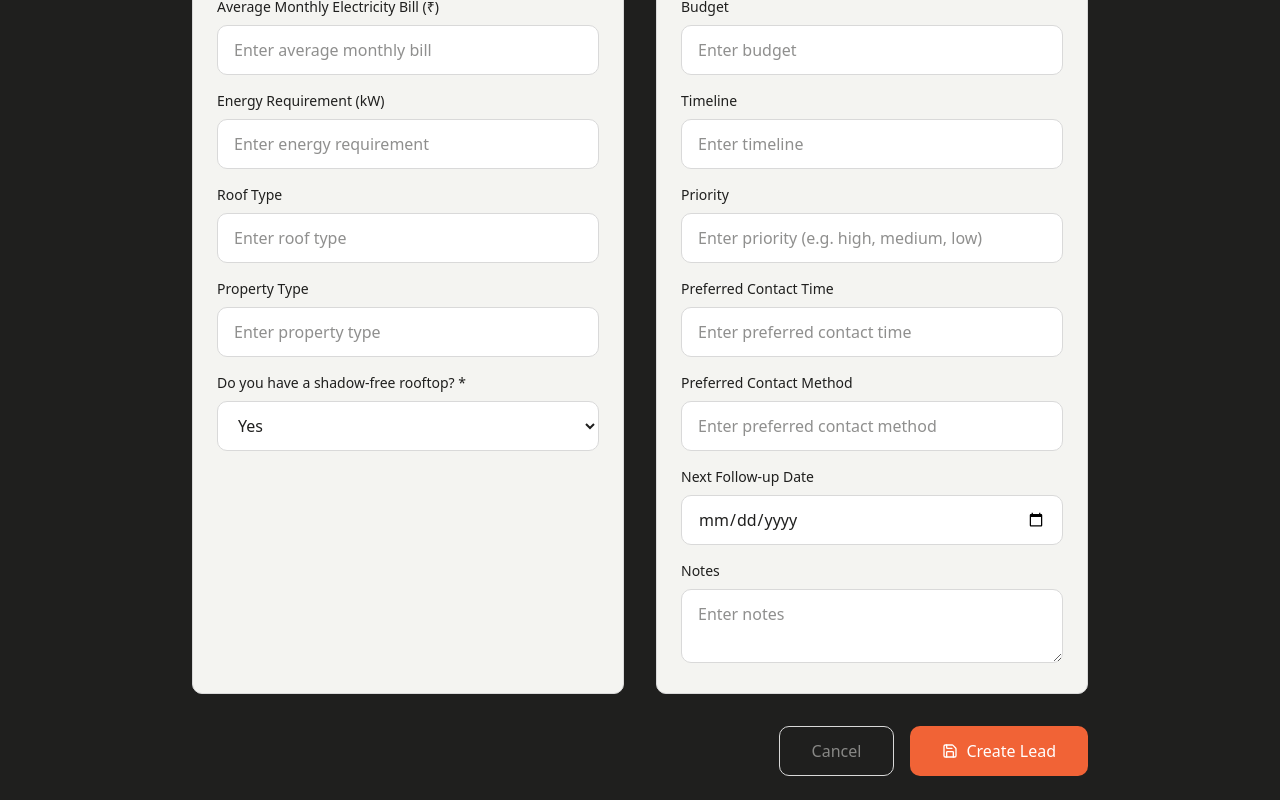
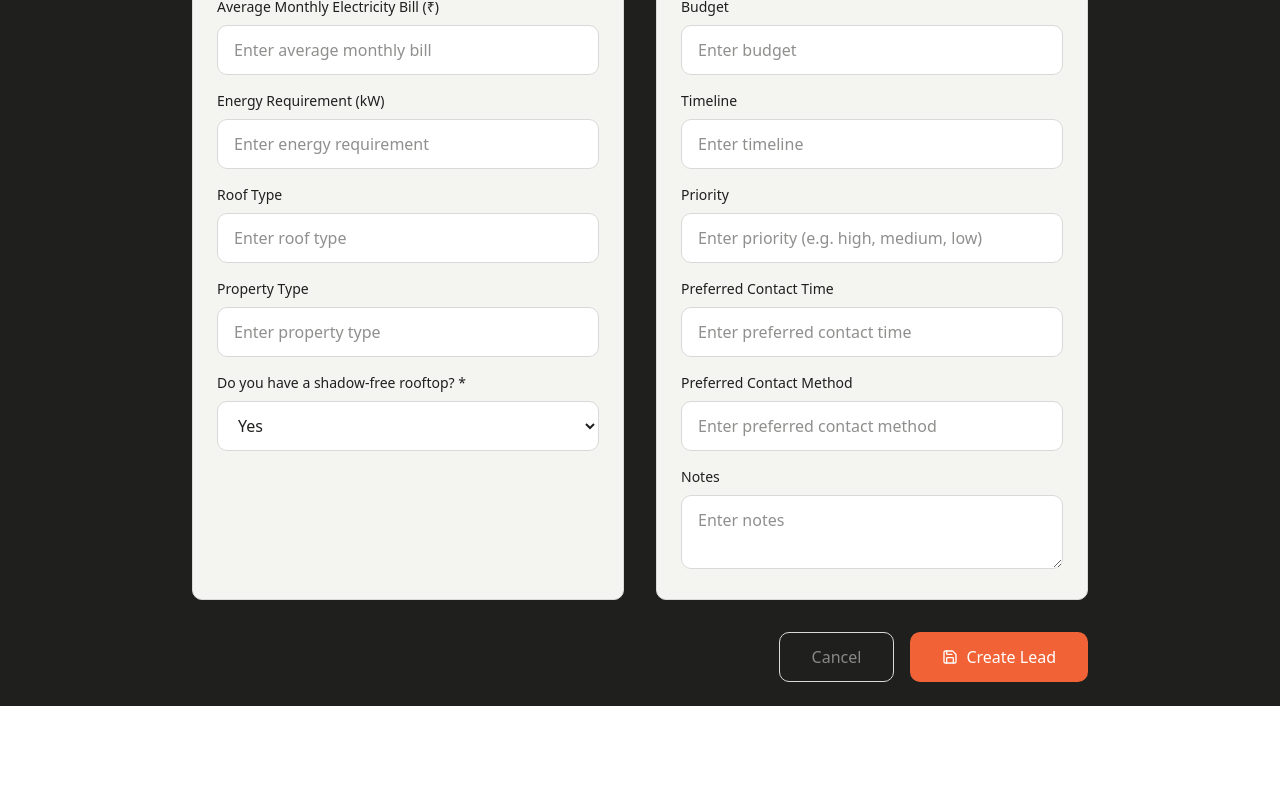
Before and after one commit to bhumihere234/RockerSolarCRM, a Next.js app in the folder rockersolarcrm/: page /dashboard/salesperson/add-lead in a window 1280 px wide. Shown: the part 891-1691 px from the top of the page. After the commit the page ends 1597 px from the top, so only its background shows below. Built offline with nearby package versions, Linux system fonts and the light colour scheme; no server answers.

Commit message:
fix: restore add-lead logic, update KPI filtering for upcoming/overdue calls, and remove follow-up date from main form

```diff
--- a/rockersolarcrm/app/dashboard/salesperson/add-lead/page.tsx
+++ b/rockersolarcrm/app/dashboard/salesperson/add-lead/page.tsx
@@ -31,7 +31,7 @@ function AddNewLeadInner() {
     notes: "",
     preferredContactTime: "",
     preferredContactMethod: "",
-    nextFollowUpDate: "",
+  // nextFollowUpDate removed from main form, handled in call log only
     shadowFreeRooftop: "yes", // Default to "yes"
   })
 
@@ -67,7 +67,7 @@ function AddNewLeadInner() {
         notes: formData.notes,
         preferredContactTime: formData.preferredContactTime,
         preferredContactMethod: formData.preferredContactMethod,
-        nextFollowUpDate: formData.nextFollowUpDate,
+  // nextFollowUpDate is not part of the lead payload, handled in call log only
         leadStatus: "newlead",
       };
       const token = typeof window !== "undefined" ? localStorage.getItem("token") : null;
@@ -458,19 +458,7 @@ function AddNewLeadInner() {
                     placeholder="Enter preferred contact method"
                   />
                 </div>
-                <div>
-                  <label className="block text-sm font-medium mb-2" style={{ color: "#1F1F1E" }}>
-                    Next Follow-up Date
-                  </label>
-                  <input
-                    type="date"
-                    name="nextFollowUpDate"
-                    value={formData.nextFollowUpDate}
-                    onChange={handleInputChange}
-                    className="w-full px-4 py-3 rounded-lg border focus:outline-none focus:ring-2 transition-all"
-                    style={{ backgroundColor: "#FFFFFF", borderColor: "#D9D9D9", color: "#1F1F1E" }}
-                  />
-                </div>
+                {/* Next Follow-up Date removed from main form, handled in call log modal only */}
                 <div>
                   <label className="block text-sm font-medium mb-2" style={{ color: "#1F1F1E" }}>
                     Notes
--- a/rockersolarcrm/app/dashboard/salesperson/components/customer-list-modal.tsx
+++ b/rockersolarcrm/app/dashboard/salesperson/components/customer-list-modal.tsx
@@ -244,7 +244,29 @@ export default function CustomerListModal({ isOpen, onClose, kpiType, title }: C
     if (kpiType === "total" || !kpiType) {
       return true; // Show all leads for Total Leads KPI
     }
-    if (kpiType === "followup" || kpiType === "overdue" || kpiType === "upcoming") {
+    if (kpiType === "upcoming") {
+      // Only show calls scheduled for today
+      const today = new Date();
+      today.setHours(0,0,0,0);
+      const nextFollowUp = customer.nextCallDate ? new Date(customer.nextCallDate) : null;
+      if (nextFollowUp) {
+        nextFollowUp.setHours(0,0,0,0);
+        return nextFollowUp.getTime() === today.getTime();
+      }
+      return false;
+    }
+    if (kpiType === "overdue") {
+      // Only show calls where nextFollowUpDate is before today
+      const today = new Date();
+      today.setHours(0,0,0,0);
+      const nextFollowUp = customer.nextCallDate ? new Date(customer.nextCallDate) : null;
+      if (nextFollowUp) {
+        nextFollowUp.setHours(0,0,0,0);
+        return nextFollowUp.getTime() < today.getTime();
+      }
+      return false;
+    }
+    if (kpiType === "followup") {
       return customer.callStatus === kpiType;
     } else if (kpiType) {
       return customer.leadStatus === kpiType;
```
Also changed, not shown: 1 other file (tests, documents, lock files or other folders).
